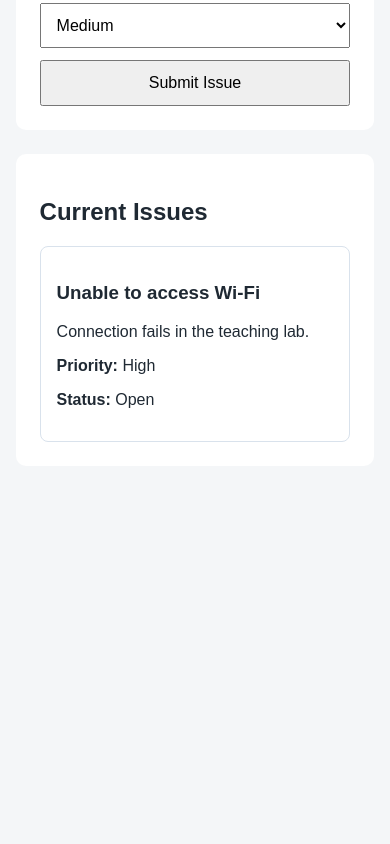
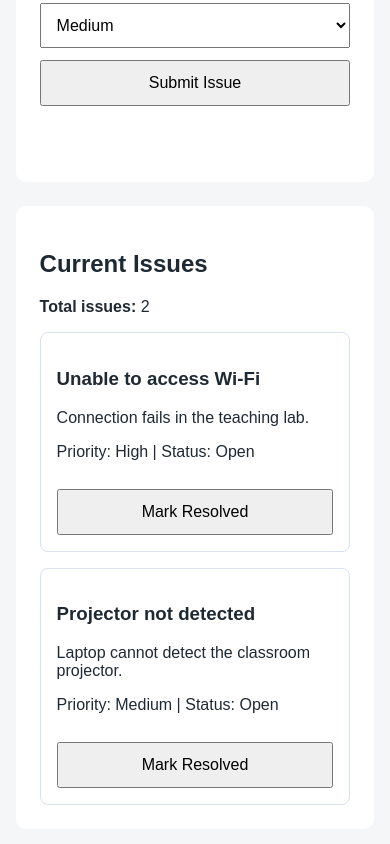
Before and after one commit to TheShad0wNinja/cloud-issue-tracker, a website: page frontend/index.html in a window 390 px wide. Shown: the part 640-1484 px from the top of the page. Before the commit the page ends 1138 px from the top, so only its background shows below. Drawn offline with Linux system fonts and the light colour scheme.

Commit message:
lab 2 completed

```diff
--- a/frontend/css/style.css
+++ b/frontend/css/style.css
@@ -43,3 +43,14 @@
         grid-template-columns: 1fr;
     }
 }
+#issues-list {
+display: grid;
+gap: 1rem;
+}
+.issue-card button {
+margin-top: 0.75rem;
+}
+#form-message {
+min-height: 1.25rem;
+font-weight: 600;
+}
--- a/frontend/index.html
+++ b/frontend/index.html
@@ -20,13 +20,13 @@
             <h2>Create Issue</h2>
             <form id="issue-form">
                 <label for="title">Title</label>
-                <input id="title" name="title" type="text">
+                <input id="title" name="title" type="text" required>
 
                 <label for="description">Description</label>
-                <textarea id="description" name="description"></textarea>
+                <textarea id="description" name="description" required></textarea>
 
                 <label for="priority">Priority</label>
-                <select id="priority" name="priority">
+                <select id="priority" name="priority" required>
                     <option>Low</option>
                     <option selected>Medium</option>
                     <option>High</option>
@@ -34,19 +34,16 @@
 
                 <button type="submit">Submit Issue</button>
             </form>
+            <p id="form-message" aria-live="polite"></p>
         </section>
 
         <section class="panel">
             <h2>Current Issues</h2>
-            <article class="issue-card">
-                <h3>Unable to access Wi-Fi</h3>
-                <p>Connection fails in the teaching lab.</p>
-                <p><strong>Priority:</strong> High</p>
-                <p><strong>Status:</strong> Open</p>
-            </article>
+            <p><strong>Total issues:</strong> <span id="issue-count">0</span></p>
+            <div id="issues-list"></div>
         </section>
     </main>
-    <script src="js/app.js"></script>
+    <script src="js/app.js" defer></script>
 
 
 </body>
--- a/frontend/js/app.js
+++ b/frontend/js/app.js
@@ -0,0 +1,85 @@
+const issues = [
+{
+id: 'ISS-101',
+title: 'Unable to access Wi-Fi',
+description: 'Connection fails in the teaching lab.',
+priority: 'High',
+status: 'Open',
+createdAt: new Date().toISOString()
+},
+{
+        id: 'ISS-102',
+        title: 'Projector not detected',
+        description: 'Laptop cannot detect the classroom projector.',
+        priority: 'Medium',
+        status: 'Open',
+        createdAt: new Date().toISOString()
+}
+];
+
+const issueForm = document.querySelector('#issue-form');
+const titleInput = document.querySelector('#title');
+const descriptionInput = document.querySelector('#description');
+const priorityInput = document.querySelector('#priority');
+const issuesList = document.querySelector('#issues-list');
+const issueCount = document.querySelector('#issue-count');
+const formMessage = document.querySelector('#form-message');
+
+function renderIssues() {
+    issuesList.replaceChildren();
+    issueCount.textContent = issues.length;
+
+    issues.forEach((issue) => {
+        const card = document.createElement('article');
+        card.className = 'issue-card';
+
+        const heading = document.createElement('h3');
+        heading.textContent = issue.title;
+
+        const description = document.createElement('p');
+        description.textContent = issue.description;
+
+        const meta = document.createElement('p');
+        meta.textContent = `Priority: ${issue.priority} | Status:
+${issue.status}`;
+
+        const button = document.createElement('button');
+        button.type = 'button';
+        button.textContent = issue.status === 'Open' ? 'Mark Resolved' :
+'Reopen';
+        button.addEventListener('click', () => toggleIssueStatus(issue.id));
+
+        card.append(heading, description, meta, button);
+        issuesList.append(card);
+    });
+}
+issueForm.addEventListener('submit', (event) => {
+    event.preventDefault();
+
+    const newIssue = {
+        id: `ISS-${Date.now()}`,
+        title: titleInput.value.trim(),
+        description: descriptionInput.value.trim(),
+        priority: priorityInput.value,
+        status: 'Open',
+        createdAt: new Date().toISOString()
+    };
+
+    issues.push(newIssue);
+    issueForm.reset();
+    priorityInput.value = 'Medium';
+    formMessage.textContent = 'Issue added to the local browser session.';
+    renderIssues();
+});
+function toggleIssueStatus(issueId) {
+    const issue = issues.find((item) => item.id === issueId);
+
+    if (!issue) {
+        console.error('Issue not found:', issueId);
+        return;
+    }
+
+    issue.status = issue.status === 'Open' ? 'Resolved' : 'Open';
+renderIssues();
+}
+renderIssues();
```
Also changed, not shown: frontend/package.json (added, +16 -0 lines), 1 other file.
